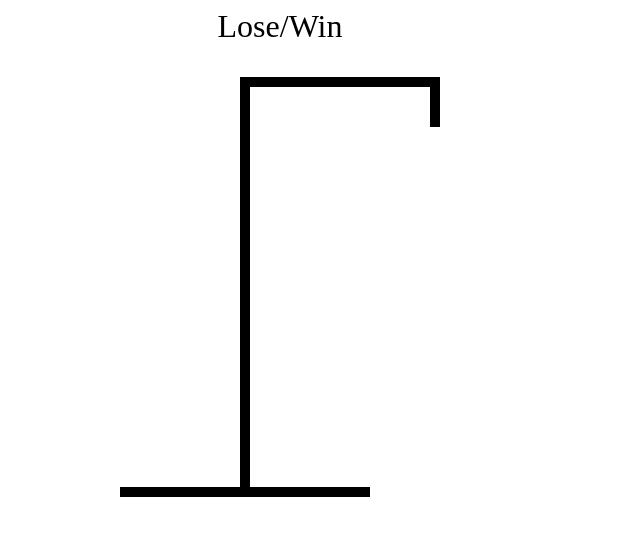
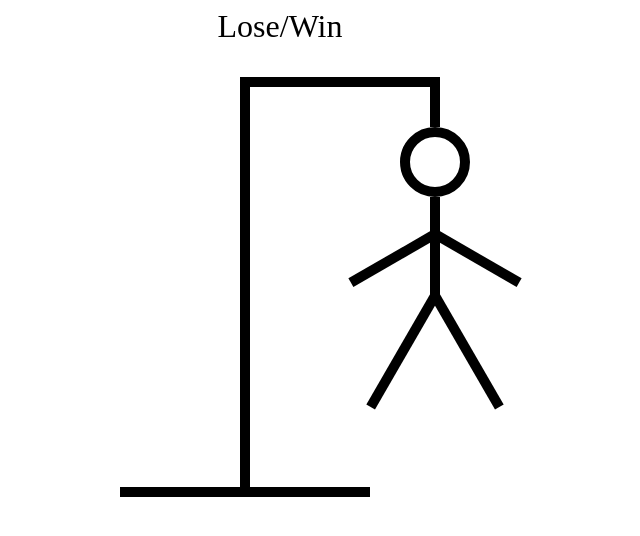
Before and after one commit to krawier/hangman, a React (Vite) app: page / in a window 1280 px wide. Shown: the top 536 px of the page, without its empty margins (360-1000 px from the left). Built offline with nearby package versions, Linux system fonts and the light colour scheme.

Commit message:
feat: add me

```diff
--- a/src/HangmanDrawing.tsx
+++ b/src/HangmanDrawing.tsx
@@ -1,9 +1,95 @@
+const HEAD = (
+  <div style={{
+    width: "50px",
+    height: "50px",
+    borderRadius: "100%",
+    border: "10px solid black",
+    position: "absolute",
+    top: "50px",
+    right: "-30px",
+  }} />
+)
+
+const BODY = (
+  <div style={{
+    width: "10px",
+    height: "100px",
+    background: "black",
+    position: "absolute",
+    top: "120px",
+    right: 0,
+  }} />
+)
+
+const RIGHT_ARM = (
+  <div style={{
+    width: "100px",
+    height: "10px",
+    background: "black",
+    position: "absolute",
+    top: "150px",
+    right: "-90px",
+    rotate: "30deg",
+    transformOrigin: "left bottom",
+  }} />
+)
+
+const LEFT_ARM = (
+  <div style={{
+    width: "100px",
+    height: "10px",
+    background: "black",
+    position: "absolute",
+    top: "150px",
+    right: "0px",
+    rotate: "-30deg",
+    transformOrigin: "right bottom",
+  }} />
+)
+
+const RIGHT_LEG = (
+  <div style={{
+    width: "130px",
+    height: "10px",
+    background: "black",
+    position: "absolute",
+    top: "210px",
+    right: "-120px",
+    rotate: "60deg",
+    transformOrigin: "left bottom",
+  }} />
+)
+
+const LEFT_LEG = (
+  <div style={{
+    width: "130px",
+    height: "10px",
+    background: "black",
+    position: "absolute",
+    top: "210px",
+    right: "0px",
+    rotate: "-60deg",
+    transformOrigin: "right bottom",
+  }} />
+)
+
 export function HangmanDrawing() {
+
   return <div style={{
 
-    position: "relative"
+    position: "relative", width: "320px",
 
   }}>
+
+    {HEAD}
+    {BODY}
+    {RIGHT_ARM}
+    {LEFT_ARM}
+    {RIGHT_LEG}
+    {LEFT_LEG}
+
+
+
     <div style= {{
     height:"10px",
     width:"200px",
```
Also changed, not shown: 1 other file (tests, documents, lock files or other folders).
